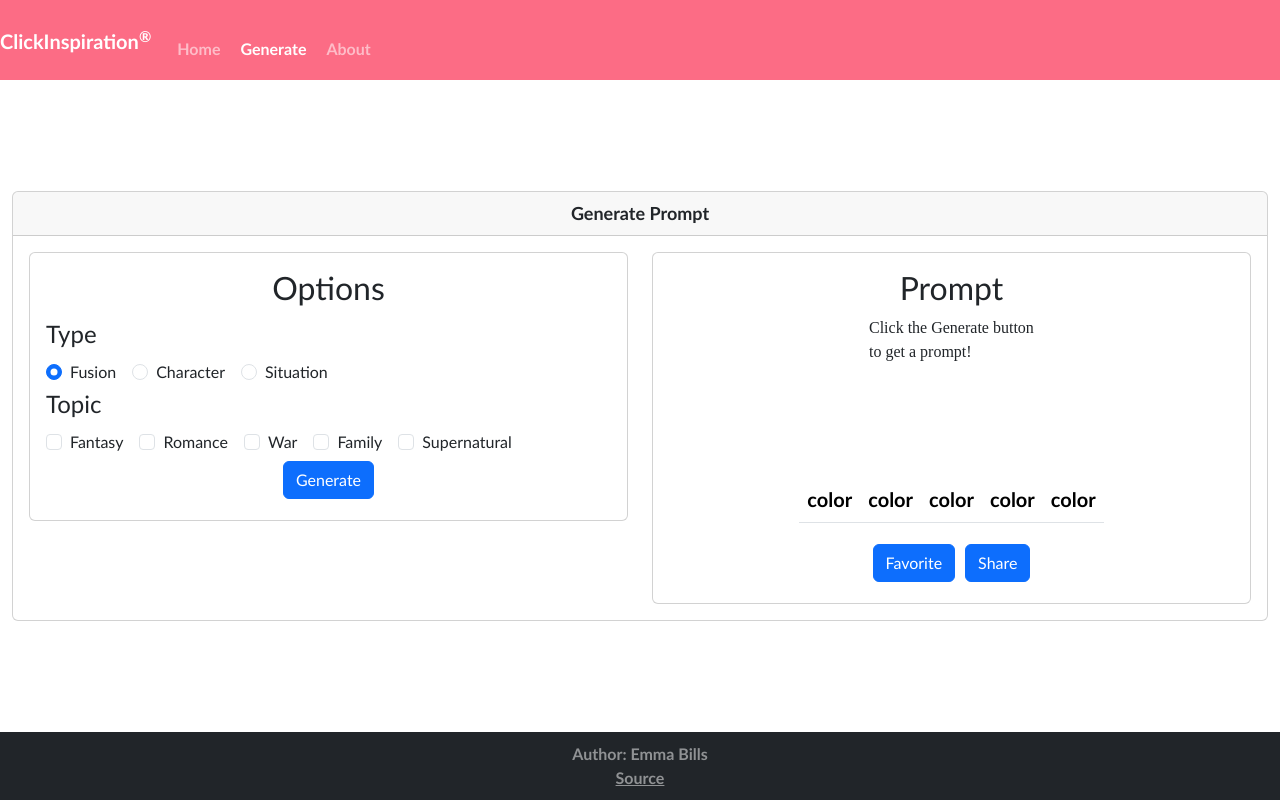
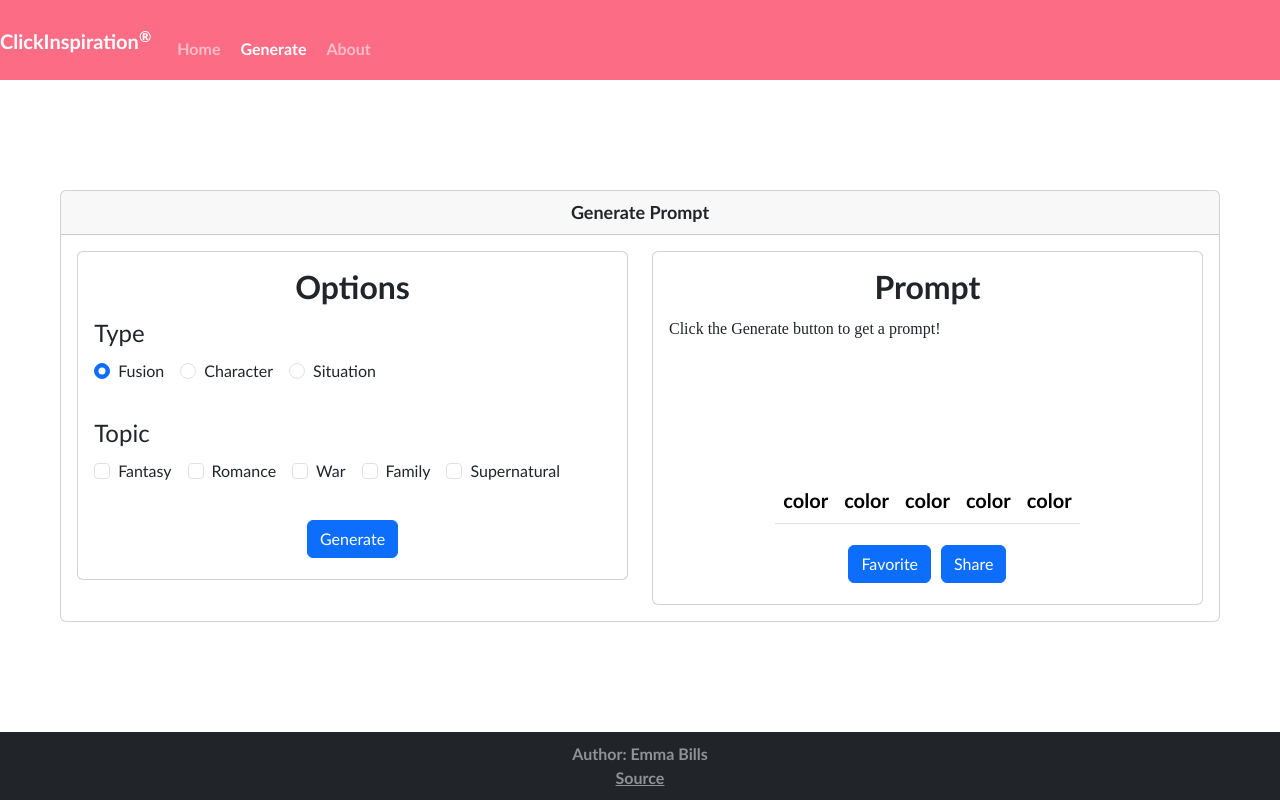
Before and after one commit to PirateQueen890/startup, a React (Vite) app: page /generator in a window 1280 px wide. Built offline with nearby package versions, Linux system fonts and the light colour scheme.

Commit message:
fixed load function

```diff
--- a/src/about/about.css
+++ b/src/about/about.css
@@ -1,9 +1,9 @@
-p {
+.aboutP {
     margin-top: 10px;
     margin-left: 200px;
     margin-right: 200px;
 }
 
-h2 {
+.aboutH {
     margin-top: 20px;
 }
--- a/src/about/about.jsx
+++ b/src/about/about.jsx
@@ -5,9 +5,9 @@ export function About() {
   return (
     <main className='container-fluid bg-white text-center'>
       <img src="writing.jpg" className="img-thumbnail" alt="Pen Writing" width="300"/>
-      <h2>About</h2>
-      <p>Writer's block keeping you from finishing your novel? Check out this prompt generating app, designed to put together random ideas and words to get creative juices flowing. Choose one of three generation types to get thought provoking words, fusions of words, and descriptions of characters. Filter prompt generation by genre to get a prompt closer to what you're looking for, and log in to save your favorite prompts for later stories. Who knows which prompt will inspire a best-selling novel? </p>
-      <p>Thank you for visiting OneClickInspiration's prompt generator!</p>
+      <h2 className="aboutH">About</h2>
+      <p className="aboutP">Writer's block keeping you from finishing your novel? Check out this prompt generating app, designed to put together random ideas and words to get creative juices flowing. Choose one of three generation types to get thought provoking words, fusions of words, and descriptions of characters. Filter prompt generation by genre to get a prompt closer to what you're looking for, and log in to save your favorite prompts for later stories. Who knows which prompt will inspire a best-selling novel? </p>
+      <p className="aboutP">Thank you for visiting OneClickInspiration's prompt generator!</p>
     </main>
   );
 }
--- a/src/app.css
+++ b/src/app.css
@@ -55,7 +55,7 @@ table {
     font-size: 20px;
 }
 
-th {
+.colorSlot {
     padding: 20px;
     padding-left: 10px;
     padding-right: 10px;
--- a/src/generator/generator.css
+++ b/src/generator/generator.css
@@ -6,25 +6,8 @@ main {
     justify-content: center;
 }
 
-section {
-    padding: 50px;
-    width: 50%;
-    height: 75vh;
-}
-
-h2 {
-    text-align: center;
-    font-weight: bold;
-    margin-bottom: 50px;
-}
-
-fieldset {
+.fieldInput {
     margin-bottom: 30px;
-}
-
-p {
-    margin-top: 10px;
-    height: 144px;
 }
 
 .card-header {
@@ -32,3 +15,15 @@ p {
     font-weight: bold;
     font-size: large;
 }
+
+.card-title {
+    text-align: center;
+    font-weight: bold;
+    margin-bottom: 50px;
+}
+
+.displayPromptP {
+    margin-top: 10px;
+    height: 144px;
+    width: 300px;
+}
--- a/src/generator/generator.jsx
+++ b/src/generator/generator.jsx
@@ -1,5 +1,25 @@
 import React from 'react';
 import './generator.css';
+
+function MyComponent(props){
+  useEffect(()=>{
+    currentPrompt = localStorage.getItem("currentPrompt");
+    currentPrompt = JSON.parse(currentPrompt);
+
+    username = localStorage.getItem("username");
+    username = JSON.parse(username);
+
+    if (username == null) {
+        console.log("Not logged in.")
+        document.getElementById("buttonFavorite").disabled = true;
+        document.getElementById("buttonShareGen").disabled = true;
+    }
+
+    setColors(0, currentPrompt[0].colors);
+    document.querySelector("#displayPrompt").innerHTML = currentPrompt[0].prompt;
+  }, []) // <-- empty dependency array
+  return <div></div>
+}
 
 export function Generator() {
     const settings = ["Abandoned Mine", "Airplane", "Airport", "Alley", "Ambulance", "Amusement Park", "Ancient Ruins", "Antiques Shop",
@@ -384,24 +404,6 @@ export function Generator() {
         localStorage.setItem("currentPrompt", JSON.stringify(currentPrompt));
     }
 
-    function loadDisplay() {
-        currentPrompt = localStorage.getItem("currentPrompt");
-        currentPrompt = JSON.parse(currentPrompt);
-
-        username = localStorage.getItem("username");
-        username = JSON.parse(username);
-
-        if (username == null) {
-            console.log("Not logged in.")
-            document.getElementById("buttonFavorite").disabled = true;
-            document.getElementById("buttonShareGen").disabled = true;
-            document.getElementById("navFav").remove();
-        }
-
-        setColors(0, currentPrompt[0].colors);
-        document.querySelector("#displayPrompt").innerHTML = currentPrompt[0].prompt;
-    }
-
     function setColors(num, colors) {
         if (num < colors.length) {
             let field = "color" + (num + 1);
@@ -479,7 +481,7 @@ export function Generator() {
     }
 
   return (
-    <main className='container-fluid bg-white'>
+    <main className='container-fluid bg-white' onLoad={() => loadDisplay()}>
       <div className="card">
         <div className="card-header">
           Generate Prompt
@@ -490,7 +492,7 @@ export function Generator() {
               <div className="card">
                 <div className="card-body">
                   <h2 className="card-title">Options</h2>
-                  <fieldset id="setType">
+                  <fieldset className="fieldInput">
                     <legend>Type</legend>
                     <div className="form-check form-check-inline">
                       <input className="form-check-input" type="radio" name="type" id="optionFusion" checked={type === "Fusion"} onChange={onTypeChange} value="Fusion"/>
@@ -506,7 +508,7 @@ export function Generator() {
                     </div>
                   </fieldset>
 
-                  <fieldset id="setTopic">
+                  <fieldset className="fieldInput">
                     <legend>Topic</legend>
                       <div className="form-check form-check-inline">
                           <input
@@ -570,17 +572,17 @@ export function Generator() {
               <div className="card">
                 <div className="card-body">
                   <h2 className="card-title">Prompt</h2>
-                  <p id="displayPrompt">Click the Generate button to get a prompt!</p>
+                  <p className="displayPromptP" id="displayPrompt">Click the Generate button to get a prompt!</p>
                   <div className="row justify-content-center">
                     <div className="col-auto">
                     <table className="table table-responsive">
                         <thead>
                             <tr>
-                                <th id="color1">color</th>
-                                <th id="color2">color</th>
-                                <th id="color3">color</th>
-                                <th id="color4">color</th>
-                                <th id="color5">color</th>
+                              <th className="colorSlot" id="color1">color</th>
+                              <th className="colorSlot" id="color2">color</th>
+                              <th className="colorSlot" id="color3">color</th>
+                              <th className="colorSlot" id="color4">color</th>
+                              <th className="colorSlot" id="color5">color</th>
                             </tr>
                         </thead>
                     </table>
```
